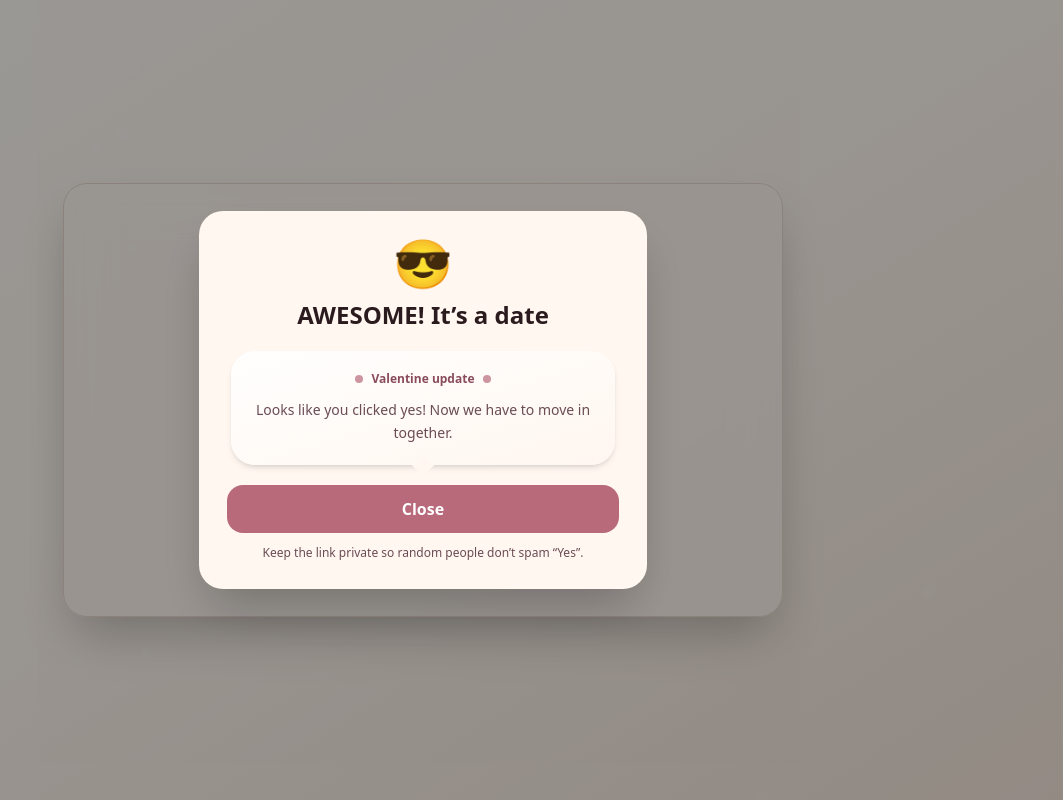
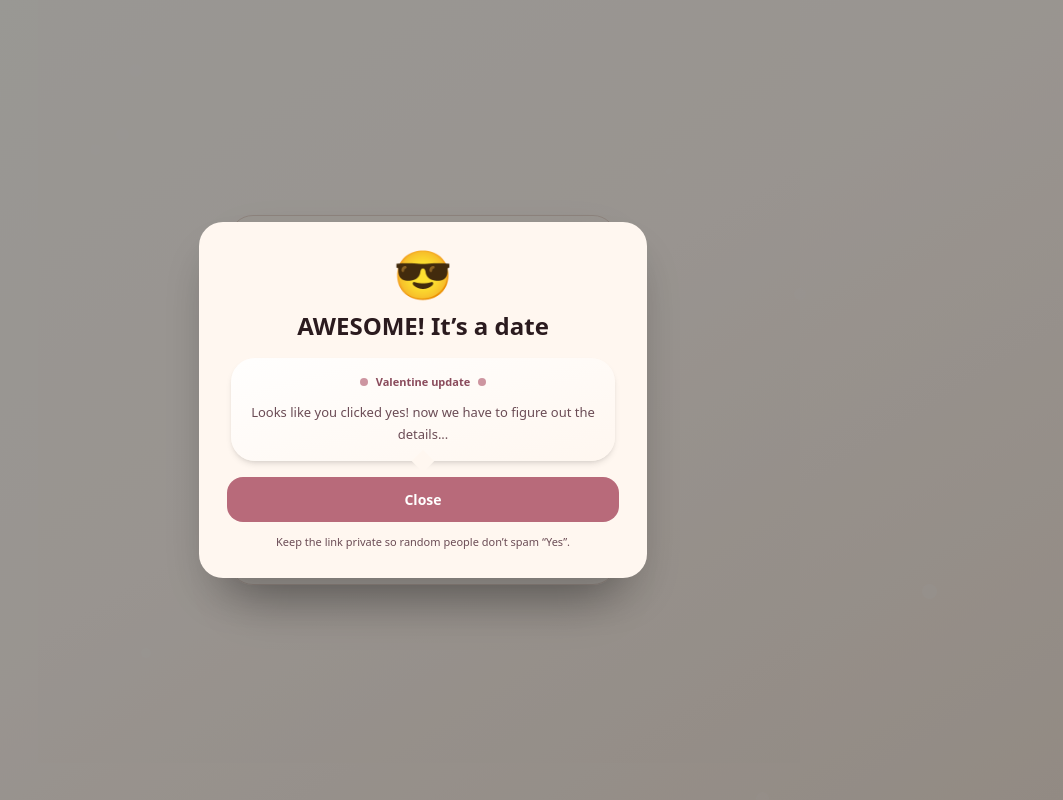
Before and after one commit to RyanTheSCholar/RandomProject-february, a React app: page / in a window 1280 px wide. Both pictures are taken after a click on the button "Yes 😎". Shown: the whole page, without its empty margins (217-1280 px from the left). Built offline with nearby package versions, Linux system fonts and the light colour scheme; the HTML template or start-up script is replaced by a standard one.

Commit message:
adding an email function

```diff
--- a/src/App.jsx
+++ b/src/App.jsx
@@ -1,10 +1,16 @@
 import { useEffect, useMemo, useRef, useState } from "react";
+
+function encode(data) {
+  return Object.keys(data)
+    .map((k) => `${encodeURIComponent(k)}=${encodeURIComponent(data[k])}`)
+    .join("&");
+}
 
 export default function App() {
   // ✅ customize
-  const theirName = "Beautiful";
+  const theirName = "Robin";
   const dateDetails =
-    "Looks like you clicked yes! Now we have to move in together.";
+    "Looks like you clicked yes! now we have to figure out the details...";
 
   const areaRef = useRef(null);
   const yesRef = useRef(null);
@@ -12,6 +18,22 @@ export default function App() {
 
   const [noPos, setNoPos] = useState({ x: 0, y: 0 });
   const [open, setOpen] = useState(false);
+
+  // ✅ Netlify Forms POST (triggers Netlify email notifications)
+  async function sendYesEmail() {
+    const payload = {
+      "form-name": "valentine-yes",
+      name: theirName,
+      timestamp: new Date().toISOString(),
+      page: typeof window !== "undefined" ? window.location.href : "",
+    };
+
+    await fetch("/", {
+      method: "POST",
+      headers: { "Content-Type": "application/x-www-form-urlencoded" },
+      body: encode(payload),
+    });
+  }
 
   const sparkles = useMemo(
     () =>
@@ -24,7 +46,7 @@ export default function App() {
         delay: Math.round(Math.random() * 2000),
         duration: 3200 + Math.round(Math.random() * 2600),
       })),
-    [],
+    []
   );
 
   function clamp(n, min, max) {
@@ -93,6 +115,14 @@ export default function App() {
 
   return (
     <div className="min-h-screen overflow-hidden bg-gradient-to-br from-[#FFFDF7] via-[#FFF7F0] to-[#F3E6DA] text-[#2B1B1F]">
+      {/* ✅ Hidden Netlify form (Netlify detects this at build time) */}
+      <form name="valentine-yes" method="POST" data-netlify="true" hidden>
+        <input type="hidden" name="form-name" value="valentine-yes" />
+        <input type="text" name="name" />
+        <input type="text" name="timestamp" />
+        <input type="text" name="page" />
+      </form>
+
       {/* subtle floating specks */}
       <div className="pointer-events-none fixed inset-0">
         {sparkles.map((s) => (
@@ -111,19 +141,19 @@ export default function App() {
         ))}
       </div>
 
-      <main className="relative mx-auto flex min-h-screen max-w-3xl items-center justify-center px-4 py-8 sm:p-6">
-        <div className="w-full rounded-3xl border border-[#EAD9CF] bg-[#FFF7F0]/85 p-6 shadow-2xl backdrop-blur-xl sm:p-10">
+      <main className="relative mx-auto flex min-h-screen w-full max-w-[420px] items-center justify-center px-4 py-6">
+        <div className="w-full rounded-3xl border border-[#EAD9CF] bg-[#FFF7F0]/88 p-5 shadow-2xl backdrop-blur-xl">
           <div className="flex flex-col items-center text-center">
-            <div className="mb-2 text-4xl sm:mb-3 sm:text-4xl">🤍</div>
+            <div className="mb-2 text-4xl">🤍</div>
 
-            <h1 className="text-balance text-3xl font-extrabold tracking-tight sm:text-4xl">
+            <h1 className="text-balance text-[28px] font-extrabold tracking-tight">
               Hey{" "}
               <span className="bg-gradient-to-r from-[#B86A7A] to-[#A85A6B] bg-clip-text text-transparent">
                 {theirName}
               </span>
             </h1>
 
-            <p className="mt-3 max-w-md text-pretty text-base leading-relaxed text-[#6B4C55] sm:text-lg">
+            <p className="mt-3 max-w-[320px] text-pretty text-[15px] leading-relaxed text-[#6B4C55]">
               I have a very important question for you…
               <br />
               <span className="font-semibold text-[#2B1B1F]">
@@ -133,13 +163,23 @@ export default function App() {
 
             <div
               ref={areaRef}
-              className="relative mt-7 h-[150px] w-full max-w-md sm:h-[130px]"
+              className="relative mt-6 h-[120px] w-full max-w-[340px]"
             >
               <div className="flex h-full items-center justify-center">
+                {/* ✅ smaller on mobile, slightly bigger on larger screens */}
                 <button
                   ref={yesRef}
-                  onClick={() => setOpen(true)}
-                  className="min-w-[160px] rounded-2xl bg-[#B86A7A] px-7 py-4 text-base font-bold text-white shadow-lg shadow-black/10 transition active:scale-[0.98] sm:px-6 sm:py-3"
+                  onClick={async () => {
+                    try {
+                      await sendYesEmail(); // ✅ triggers Netlify email notification
+                    } catch (e) {
+                      console.error("Netlify form submit failed:", e);
+                    } finally {
+                      setOpen(true);
+                    }
+                  }}
+                  className="min-w-[120px] rounded-2xl bg-[#B86A7A] px-4 py-3 text-[14px] font-extrabold text-white shadow-lg shadow-black/10 transition active:scale-[0.98]
+                             sm:min-w-[150px] sm:px-6 sm:py-3 sm:text-[15px]"
                 >
                   Yes 😎
                 </button>
@@ -151,7 +191,8 @@ export default function App() {
                     e.preventDefault();
                     safeMoveNo();
                   }}
-                  className="absolute min-w-[140px] rounded-2xl bg-[#F3E6DA] px-6 py-4 text-base font-bold text-[#2B1B1F] shadow-lg shadow-black/10 ring-1 ring-[#EAD9CF] transition active:scale-[0.98] sm:px-6 sm:py-3"
+                  className="absolute min-w-[110px] rounded-2xl bg-[#F3E6DA] px-4 py-3 text-[14px] font-extrabold text-[#2B1B1F] shadow-lg shadow-black/10 ring-1 ring-[#EAD9CF] transition active:scale-[0.98]
+                             sm:min-w-[135px] sm:px-6 sm:py-3 sm:text-[15px]"
                   style={{ left: noPos.x, top: noPos.y }}
                 >
                   No 🙃
@@ -159,7 +200,7 @@ export default function App() {
               </div>
             </div>
 
-            <p className="mt-4 text-xs text-[#6B4C55]">
+            <p className="mt-4 text-[11px] text-[#6B4C55]">
               Serious Question. Silly Website.
             </p>
           </div>
@@ -167,43 +208,44 @@ export default function App() {
 
         {open && (
           <div
-            className="fixed inset-0 z-50 grid place-items-end bg-black/40 p-0 sm:place-items-center sm:p-6"
+            className="fixed inset-0 z-50 grid place-items-end bg-black/40"
             onClick={(e) => {
               if (e.target === e.currentTarget) setOpen(false);
             }}
           >
-            <div className="w-full rounded-t-3xl bg-[#FFF7F0] p-6 shadow-2xl sm:max-w-md sm:rounded-3xl sm:p-7">
+            {/* ✅ mobile bottom sheet, centered on larger screens */}
+            <div className="w-full rounded-t-3xl bg-[#FFF7F0] p-5 shadow-2xl sm:max-w-md sm:place-self-center sm:rounded-3xl sm:p-7">
               <div className="text-center">
                 <div className="text-5xl">😎</div>
-                <h2 className="mt-3 text-2xl font-extrabold text-[#2B1B1F]">
+                <h2 className="mt-3 text-xl font-extrabold text-[#2B1B1F] sm:text-2xl">
                   AWESOME! It’s a date
                 </h2>
               </div>
 
-              <div className="mt-5 flex justify-center">
-                <div className="relative max-w-sm rounded-3xl bg-gradient-to-br from-white/90 to-[#FFF7F0] px-6 py-5 shadow-md">
-                  {/* bubble tail */}
+              <div className="mt-4 flex justify-center">
+                <div className="relative w-full max-w-sm rounded-3xl bg-gradient-to-br from-white/90 to-[#FFF7F0] px-5 py-4 shadow-md">
                   <div className="absolute -bottom-2 left-1/2 h-4 w-4 -translate-x-1/2 rotate-45 bg-[#FFF7F0]" />
 
-                  <div className="flex items-center justify-center gap-2 text-xs font-semibold text-[#8A4B5C]">
+                  <div className="flex items-center justify-center gap-2 text-[11px] font-semibold text-[#8A4B5C]">
                     <span className="inline-block h-2 w-2 rounded-full bg-[#B86A7A]/70" />
                     <span>Valentine update</span>
                     <span className="inline-block h-2 w-2 rounded-full bg-[#B86A7A]/70" />
                   </div>
 
-                  <p className="mt-3 text-center text-sm leading-relaxed text-[#6B4C55]">
+                  <p className="mt-3 text-center text-[13px] leading-relaxed text-[#6B4C55]">
                     {dateDetails}
                   </p>
                 </div>
               </div>
+
               <button
                 onClick={() => setOpen(false)}
-                className="mt-5 w-full rounded-2xl bg-[#B86A7A] px-5 py-3 font-bold text-white transition active:scale-[0.99]"
+                className="mt-4 w-full rounded-2xl bg-[#B86A7A] px-5 py-3 text-[14px] font-extrabold text-white transition active:scale-[0.99]"
               >
                 Close
               </button>
 
-              <p className="mt-3 text-center text-xs text-[#6B4C55]">
+              <p className="mt-3 text-center text-[11px] text-[#6B4C55]">
                 Keep the link private so random people don’t spam “Yes”.
               </p>
             </div>
```
